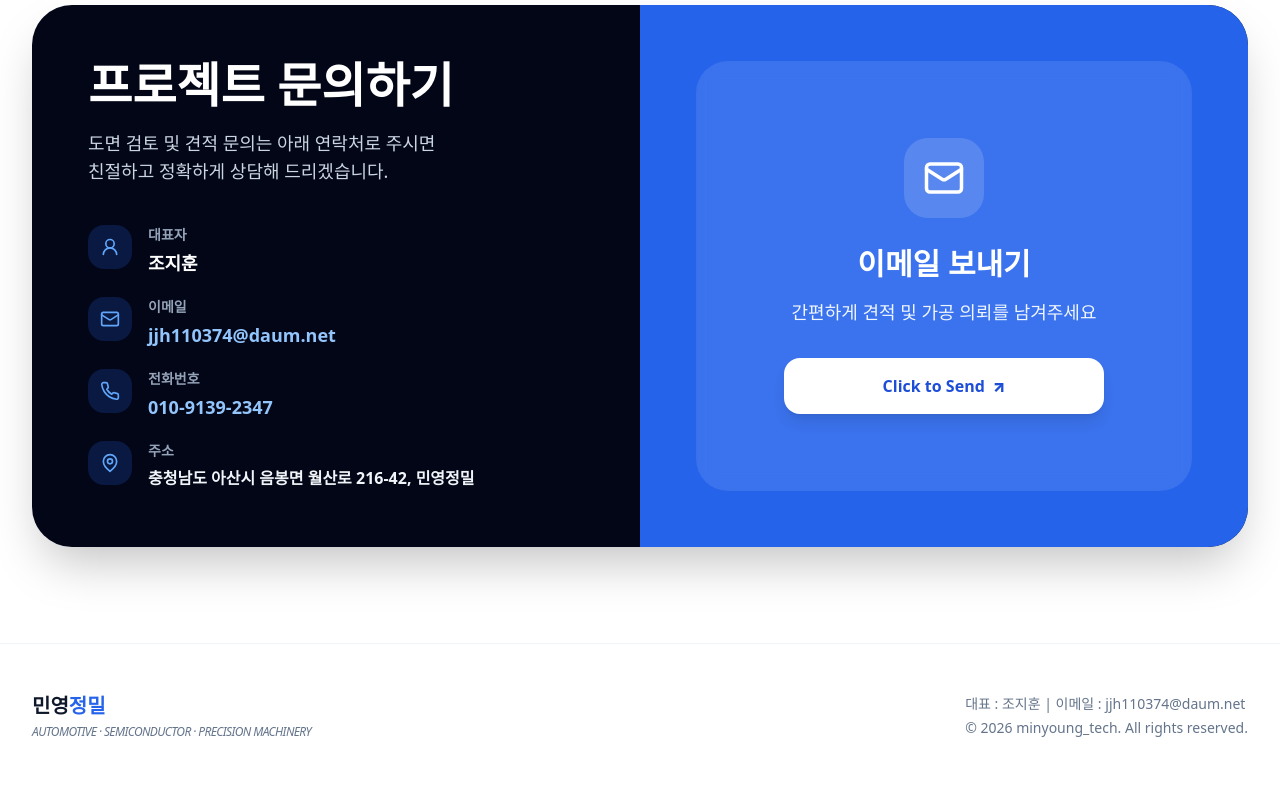
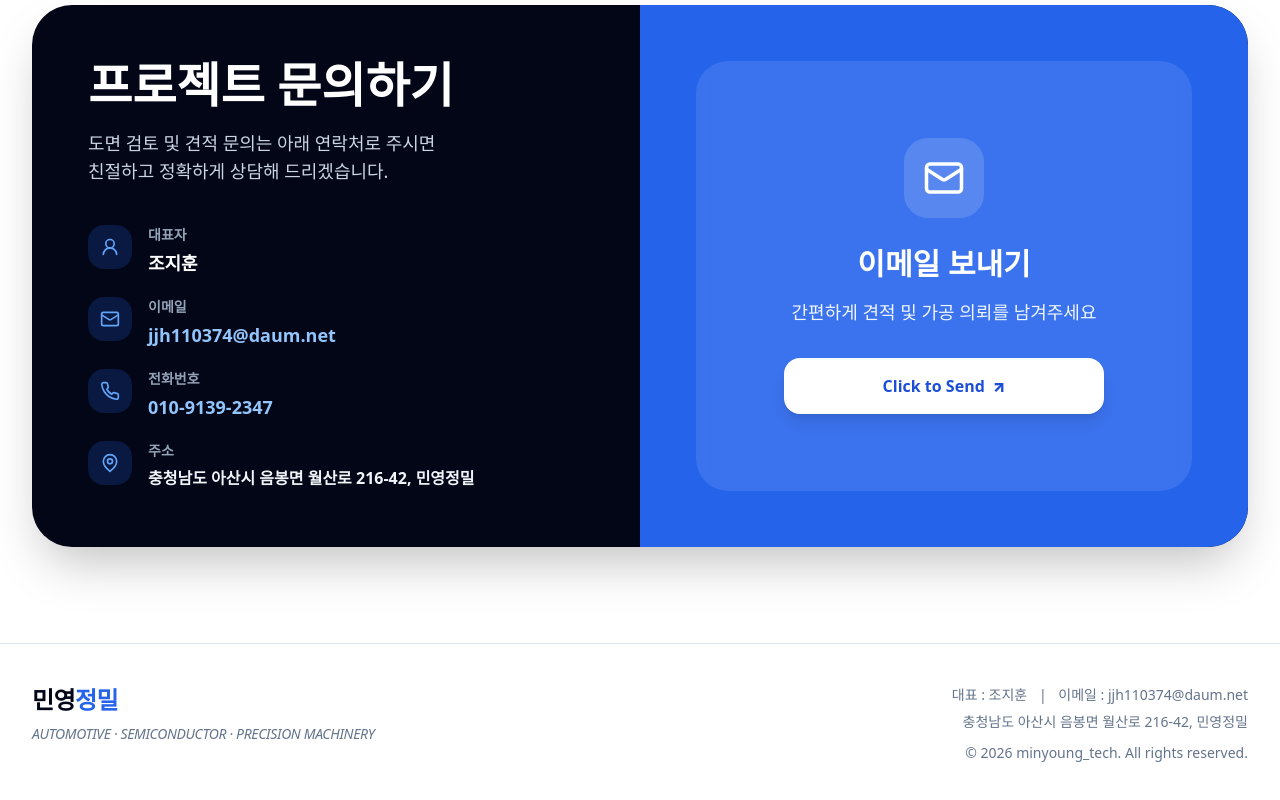
Before and after one commit to noajun1210-hub/min-young-precision, a React (Vite) app: page / in a window 1280 px wide. Shown: the part 4807-5607 px from the top of the page. Built offline with nearby package versions, Linux system fonts and the light colour scheme; the HTML template or start-up script is replaced by a standard one.

Commit message:
Update Footer.tsx

```diff
--- a/src/components/Footer.tsx
+++ b/src/components/Footer.tsx
@@ -2,35 +2,31 @@ import siteContent from '../data/siteContent.json';
 
 export default function Footer() {
   const { company, footer } = siteContent;
-  const currentYear = new Date().getFullYear();
-
-  const companyName = company.name;
-  const highlightedText = companyName.endsWith('정밀') ? '정밀' : companyName;
-  const baseText = companyName.endsWith('정밀')
-    ? companyName.replace(/정밀$/, '')
-    : '';
 
   return (
-    <footer className="bg-white py-12 border-t border-slate-100">
-      <div className="max-w-7xl mx-auto px-4 sm:px-6 lg:px-8 flex flex-col md:flex-row justify-between items-center text-center md:text-left space-y-4 md:space-y-0">
+    <footer className="border-t border-slate-200 bg-white py-10">
+      <div className="mx-auto grid max-w-7xl gap-6 px-4 text-center sm:px-6 lg:grid-cols-2 lg:px-8 lg:text-left">
         <div>
-          <div className="text-xl font-bold text-brand-dark mb-1">
-            {baseText}
-            <span className="text-brand-blue">{highlightedText}</span>
-          </div>
+          <a href="#top" className="inline-flex items-center text-2xl font-black tracking-tight text-slate-950">
+            <span>{company.name.replace('정밀', '')}</span>
+            <span className="text-brand-blue">정밀</span>
+          </a>
 
-          <p className="text-slate-500 text-xs uppercase tracking-tighter font-medium italic">
+          <p className="mt-2 text-xs font-medium uppercase italic tracking-tight text-slate-500 sm:text-sm">
             {company.tagline}
           </p>
         </div>
 
-        <div className="text-slate-500 text-sm">
-          <p className="mb-1">
-            대표 : {company.representative} | 이메일 : {company.email}
+        <div className="text-sm leading-relaxed text-slate-500 lg:text-right">
+          <p>
+            대표 : {company.representative}
+            {company.email && <> <span className="mx-2 hidden sm:inline">|</span><br className="sm:hidden" /> 이메일 : {company.email}</>}
           </p>
 
-          <p>
-            © {currentYear} {company.englishName}. {footer.copyrightText}
+          {company.address && <p className="mt-1">{company.address}</p>}
+
+          <p className="mt-2">
+            © 2026 {company.englishName}. {footer.copyrightText}
           </p>
         </div>
       </div>
```
